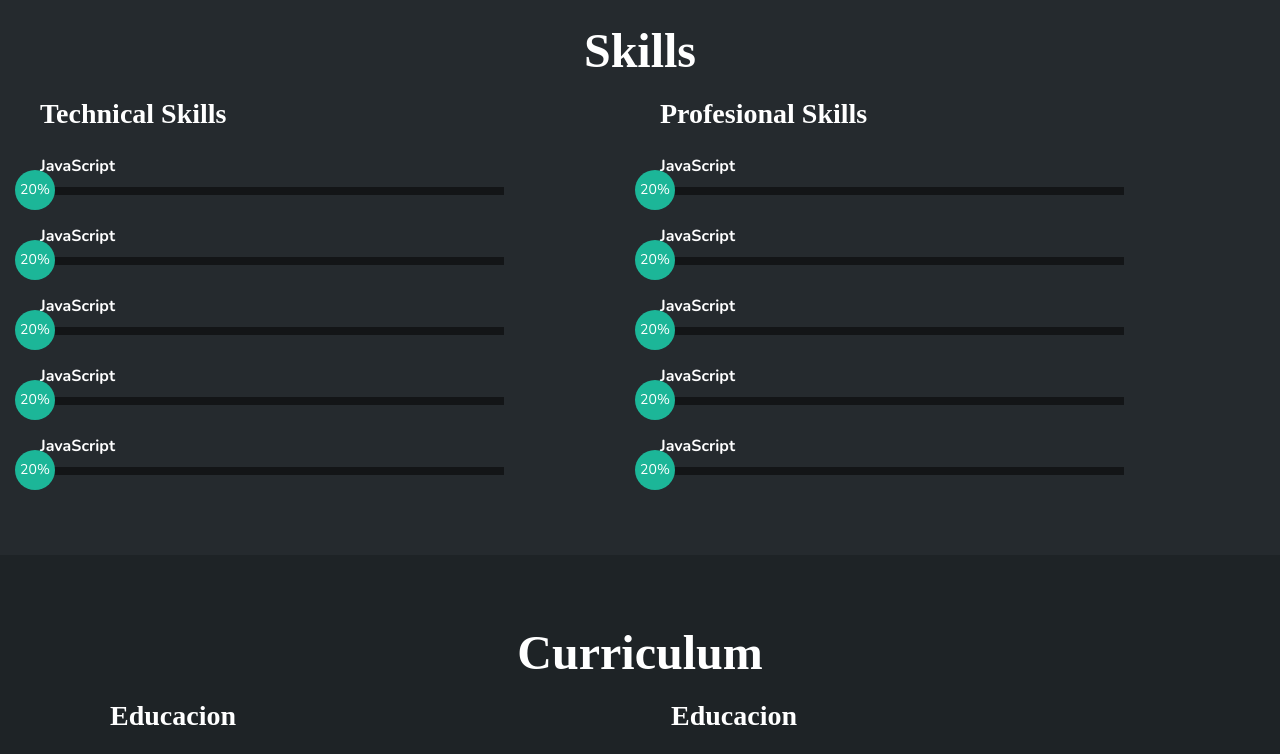
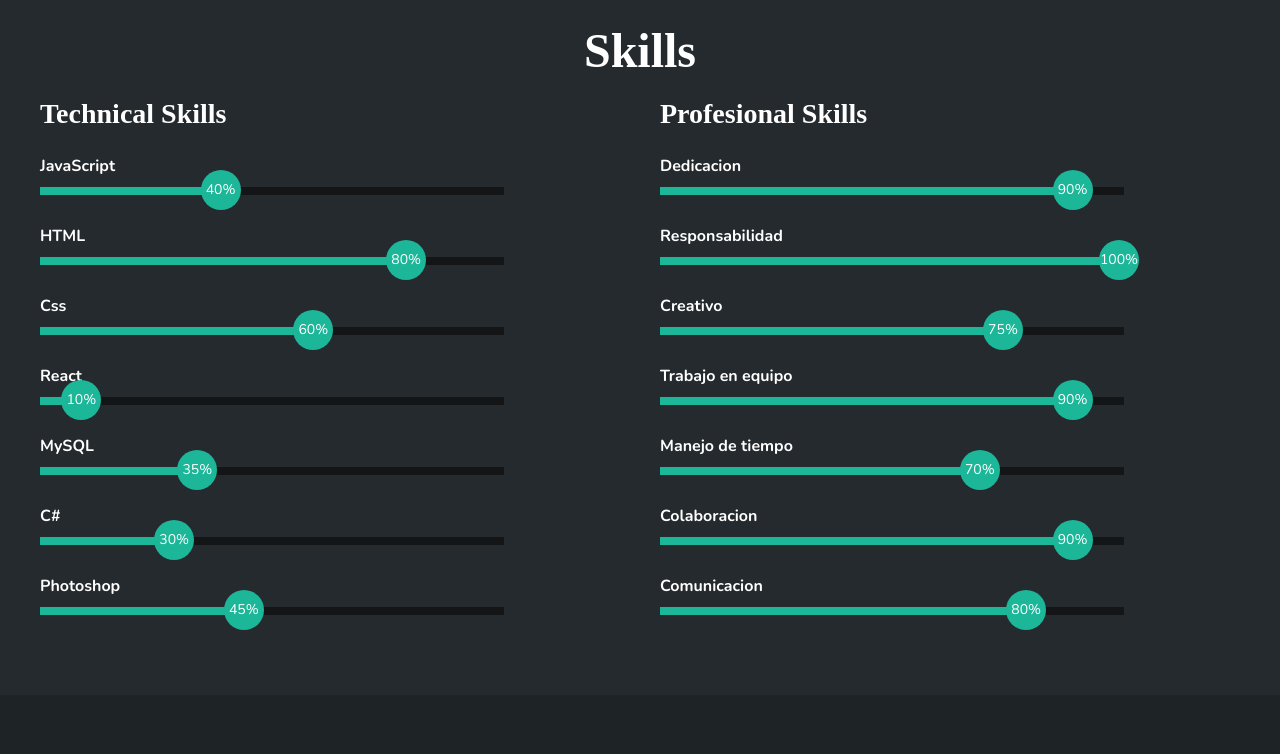
Before and after one commit to LucasPeraltaa/Mi-Portfolio, a plain HTML site: page index.html in a window 1280 px wide. Shown: the part 1372-2126 px from the top of the page. Drawn offline with nearby package versions, Linux system fonts and the light colour scheme.

Commit message:
javascript listo:  animaciones dinamicas y menu para cel

```diff
--- a/css/style.css
+++ b/css/style.css
@@ -298,14 +298,14 @@
     font-size: 14px;
 }
 
-.skills .skill .js{
+.skills .skill .javascript{
     width: 0%;
     animation: 2s javascript forwards;
 }
 
 @keyframes javascript {
     0%{width: 0%;}
-    100%{width: 75%;}
+    100%{width: 40%;}
 }
 
 .skills .skill .html{
@@ -315,7 +315,7 @@
 
 @keyframes html {
     0%{width: 0%;}
-    100%{width: 75%;}
+    100%{width: 80%;}
 }
 
 .skills .skill .css{
@@ -325,7 +325,36 @@
 
 @keyframes css {
     0%{width: 0%;}
-    100%{width: 75%;}
+    100%{width: 60%;}
+}
+.skills .skill .react{
+    width: 0%;
+    animation: 2s react forwards;
+}
+
+@keyframes react {
+    0%{width: 0%;}
+    100%{width: 10%;}
+}
+
+.skills .skill .mysql{
+    width: 0%;
+    animation: 2s mysql forwards;
+}
+
+@keyframes mysql {
+    0%{width: 0%;}
+    100%{width: 35%;}
+}
+
+.skills .skill .csharp{
+    width: 0%;
+    animation: 2s csharp forwards;
+}
+
+@keyframes csharp {
+    0%{width: 0%;}
+    100%{width: 30%;}
 }
 
 .skills .skill .photoshop{
@@ -335,7 +364,81 @@
 
 @keyframes photoshop {
     0%{width: 0%;}
+    100%{width: 45%;}
+}
+
+/*hablidades*/
+
+
+
+.skills .skill .dedicacion{
+    width: 0%;
+    animation: 2s dedicacion forwards;
+}
+
+@keyframes dedicacion {
+    0%{width: 0%;}
+    100%{width: 90%;}
+}
+
+.skills .skill .responsable{
+    width: 0%;
+    animation: 2s responsable forwards;
+}
+
+@keyframes responsable {
+    0%{width: 0%;}
+    100%{width: 100%;}
+}
+
+.skills .skill .creativo{
+    width: 0%;
+    animation: 2s creativo forwards;
+}
+
+@keyframes creativo {
+    0%{width: 0%;}
     100%{width: 75%;}
+}
+
+.skills .skill .trabajo{
+    width: 0%;
+    animation: 2s trabajo forwards;
+}
+
+@keyframes trabajo {
+    0%{width: 0%;}
+    100%{width: 90%;}
+}
+
+.skills .skill .tiempo{
+    width: 0%;
+    animation: 2s tiempo forwards;
+}
+
+@keyframes tiempo {
+    0%{width: 0%;}
+    100%{width: 70%;}
+}
+
+.skills .skill .colaboracion{
+    width: 0%;
+    animation: 2s colaboracion forwards;
+}
+
+@keyframes colaboracion {
+    0%{width: 0%;}
+    100%{width: 90%;}
+}
+
+.skills .skill .comunicacion{
+    width: 0%;
+    animation: 2s comunicacion forwards;
+}
+
+@keyframes comunicacion {
+    0%{width: 0%;}
+    100%{width: 80%;}
 }
 
 
@@ -508,7 +611,7 @@
 /*contacto*/
 
 .contacto{
-    background-image: url(img/fondo-contacto.jpg);
+
     background-color: #1e2326;
     color: #fff;
     padding: 50px 0;
--- a/index.html
+++ b/index.html
@@ -18,15 +18,15 @@
             </div>
             <nav id="nav">
                 <ul>
-                    <li><a href="#inicio">INICIO</a></li>
-                    <li><a href="#sobremi">SOBRE MI</a></li>
-                    <li><a href="#skills">SKILLS</a></li>
-                    <li><a href="#curriculum">CURRICULUM</a></li>
-                    <li><a href="#portfolio">PORTFOLIO</a></li>
-                    <li><a href="#contactos">CONTACTOS</a></li>
+                    <li><a href="#inicio" onclick="opcion()">INICIO</a></li>
+                    <li><a href="#sobremi"onclick="opcion()">SOBRE MI</a></li>
+                    <li><a href="#skills"onclick="opcion()">SKILLS</a></li>
+                    <li><a href="#curriculum"onclick="opcion()">CURRICULUM</a></li>
+                    <li><a href="#portfolio"onclick="opcion()">PORTFOLIO</a></li>
+                    <li><a href="#contacto"onclick="opcion()">CONTACTOS</a></li>
                 </ul>
             </nav>
-            <div class="nav-responsive">
+            <div class="nav-responsive" id="responsive" onclick="mostraryOcultarMenu()">
                 <i class="fa-solid fa-bars"></i>
             </div>
         </header>
@@ -123,83 +123,120 @@
                         <span>JavaScript</span>
                         <div class="barra-skill">
                             <div class="progreso">
-                                <span>20%</span>
+                                <span>40%</span>
                             </div>
                         </div>
                     </div>
                     <div class="skill">
-                        <span>JavaScript</span>
+                        <span>HTML</span>
                         <div class="barra-skill">
                             <div class="progreso">
-                                <span>20%</span>
+                                <span>80%</span>
                             </div>
                         </div>
                     </div>
                     <div class="skill">
-                        <span>JavaScript</span>
+                        <span>Css</span>
                         <div class="barra-skill">
                             <div class="progreso">
-                                <span>20%</span>
+                                <span>60%</span>
                             </div>
                         </div>
                     </div>
                     <div class="skill">
-                        <span>JavaScript</span>
+                        <span>React</span>
                         <div class="barra-skill">
                             <div class="progreso">
-                                <span>20%</span>
+                                <span>10%</span>
                             </div>
                         </div>
                     </div>
                     <div class="skill">
-                        <span>JavaScript</span>
+                        <span>MySQL</span>
                         <div class="barra-skill">
                             <div class="progreso">
-                                <span>20%</span>
+                                <span>35%</span>
+                            </div>
+                        </div>
+                    </div>
+                    <div class="skill">
+                        <span>C#</span>
+                        <div class="barra-skill">
+                            <div class="progreso">
+                                <span>30%</span>
+                            </div>
+                        </div>
+                    </div>
+                    <div class="skill">
+                        <span>Photoshop</span>
+                        <div class="barra-skill">
+                            <div class="progreso">
+                                <span>45%</span>
                             </div>
                         </div>
                     </div>
                 </div>
 
+
+
+
+
+
                 <div class="col">
                     <h3>Profesional Skills</h3>
                     <div class="skill">
-                        <span>JavaScript</span>
+                        <span>Dedicacion</span>
                         <div class="barra-skill">
                             <div class="progreso">
-                                <span>20%</span>
+                                <span>90%</span>
                             </div>
                         </div>
                     </div>
                     <div class="skill">
-                        <span>JavaScript</span>
+                        <span>Responsabilidad</span>
                         <div class="barra-skill">
                             <div class="progreso">
-                                <span>20%</span>
+                                <span>100%</span>
                             </div>
                         </div>
                     </div>
                     <div class="skill">
-                        <span>JavaScript</span>
+                        <span>Creativo</span>
                         <div class="barra-skill">
                             <div class="progreso">
-                                <span>20%</span>
+                                <span>75%</span>
                             </div>
                         </div>
                     </div>
                     <div class="skill">
-                        <span>JavaScript</span>
+                        <span>Trabajo en equipo</span>
                         <div class="barra-skill">
                             <div class="progreso">
-                                <span>20%</span>
+                                <span>90%</span>
                             </div>
                         </div>
                     </div>
                     <div class="skill">
-                        <span>JavaScript</span>
+                        <span>Manejo de tiempo</span>
                         <div class="barra-skill">
                             <div class="progreso">
-                                <span>20%</span>
+                                <span>70%</span>
+                            </div>
+                        </div>
+                    </div>
+                    <div class="skill">
+                        <span>Colaboracion</span>
+                        <div class="barra-skill">
+                            <div class="progreso">
+                                <span>90%</span>
+                            </div>
+                        </div>
+                    </div>
+                    <div class="skill">
+                        <span>Comunicacion</span>
+                        <div class="barra-skill">
+                            <div class="progreso">
+                                <span>80%</span>
                             </div>
                         </div>
                     </div>
@@ -377,5 +414,7 @@
             <a href=""><i class="fa-brands fa-whatsapp"></i></a>
         </div>
     </footer>
+
+    <script src="/js/app.js"></script>
 </body>
 </html>
--- /dev/null
+++ b/js/app.js
@@ -0,0 +1,50 @@
+let menuVisible = false;
+
+//ocultar y mostar menu
+
+function mostraryOcultarMenu(){
+    if(menuVisible){
+        document.getElementById("nav").classList="";
+        menuVisible = false;
+    }else{
+        document.getElementById("nav").classList="responsive";
+        menuVisible=true;
+    }
+}
+
+// esta funcion es para elegir una opcion y que el menui se cierre
+
+function opcion(){
+    document.getElementById("nav").classList = "";
+    menuVisible = false;
+}
+
+// animaciones para las skills, lo hacemos dinamico con js (usamos ONSCROLL que sirve para detectar cuando se scrollea)
+
+function efectoSkills(){
+    var skills = document.getElementById("skills");
+    var distanciaSkills = window.innerHeight - skills.getBoundingClientRect().top;
+
+    if(distanciaSkills >= 300){
+        let habilidades = document.getElementsByClassName("progreso");
+        habilidades[0].classList.add("javascript")
+        habilidades[1].classList.add("html")
+        habilidades[2].classList.add("css")
+        habilidades[3].classList.add("react")
+        habilidades[4].classList.add("mysql")
+        habilidades[5].classList.add("csharp")
+        habilidades[6].classList.add("photoshop")
+
+        habilidades[7].classList.add("dedicacion")
+        habilidades[8].classList.add("responsable")
+        habilidades[9].classList.add("creativo")
+        habilidades[10].classList.add("trabajo")
+        habilidades[11].classList.add("tiempo")
+        habilidades[12].classList.add("colaboracion")
+        habilidades[13].classList.add("comunicacion")
+    }
+}
+
+window.onscroll = function(){
+    efectoSkills();
+}
```
